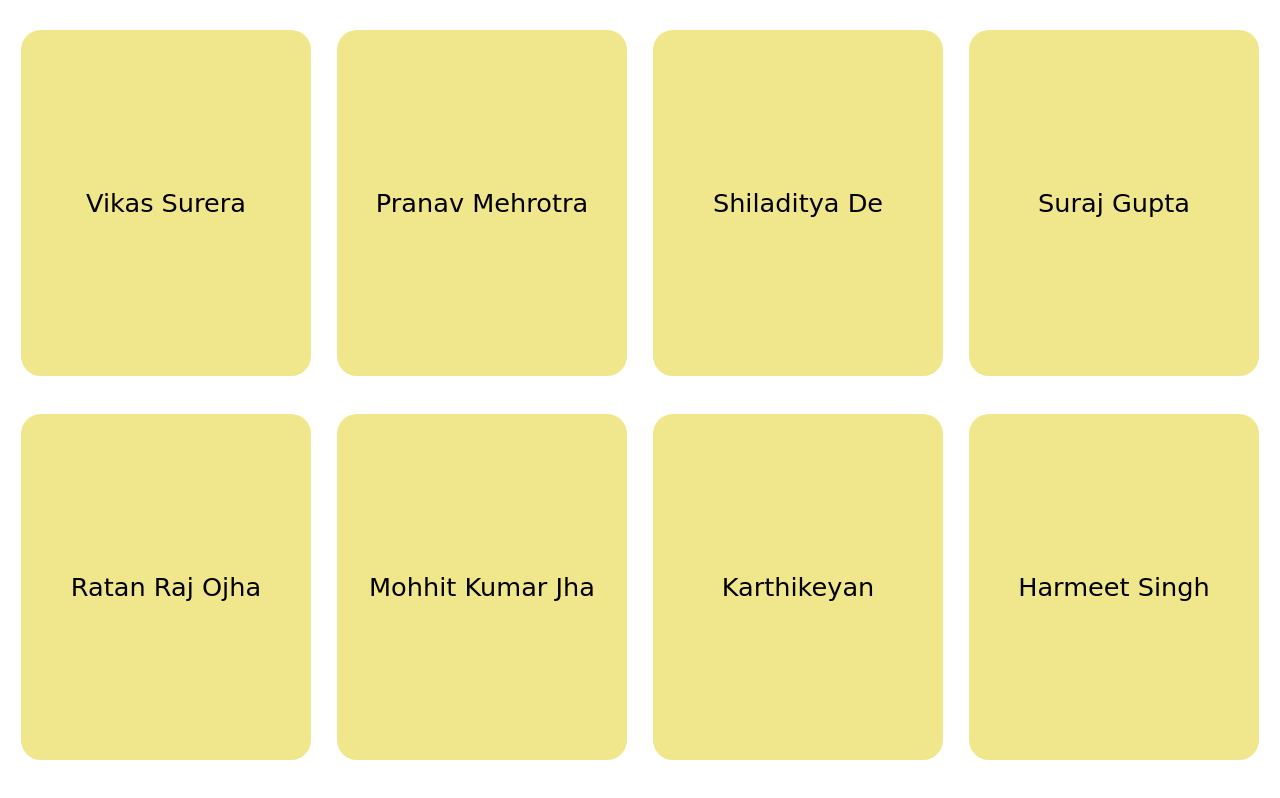
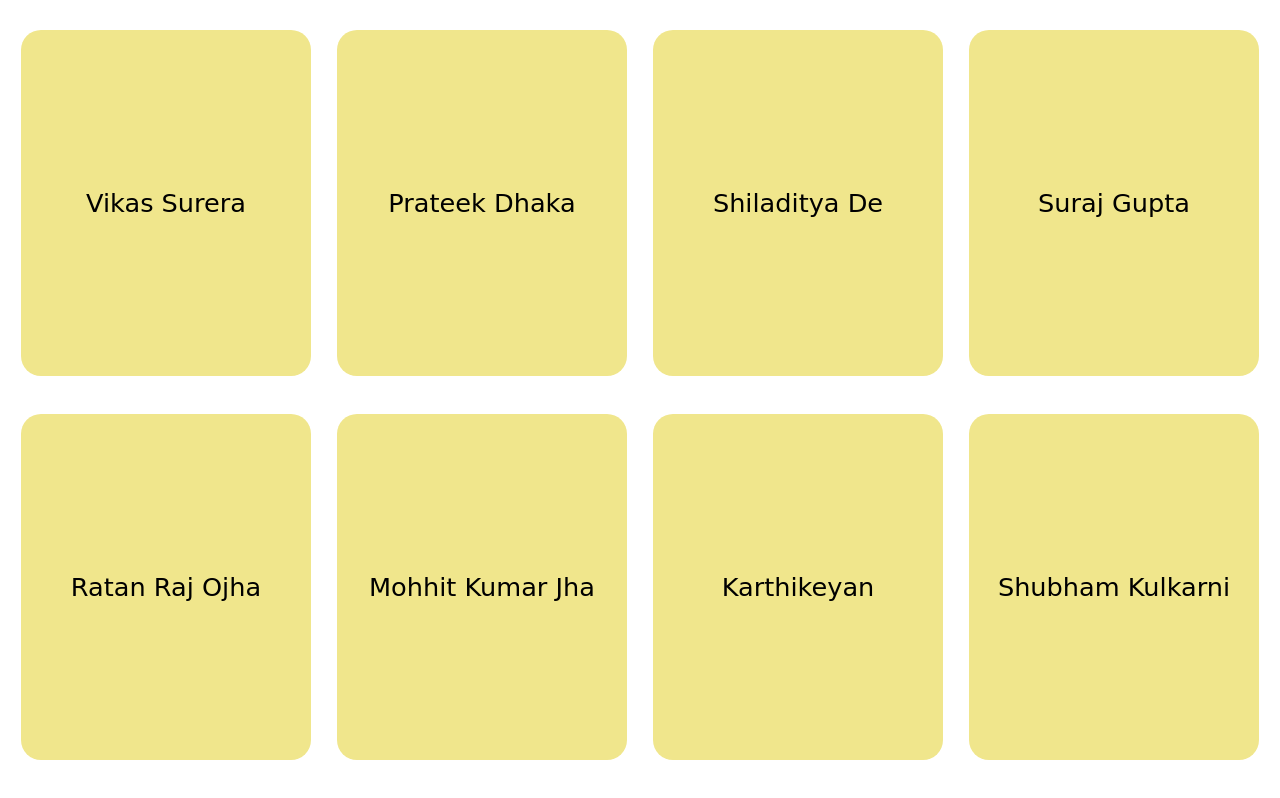
Before and after one commit to PranavMehrotra/Spats-Web-D, a plain HTML site: page Main/Members.html in a window 1280 px wide. Drawn offline with Linux system fonts and the light colour scheme.

Commit message:
Update Members.html

```diff
--- a/Main/Members.html
+++ b/Main/Members.html
@@ -10,7 +10,7 @@
 <body>
     <div class="head">
         <a href="https://www.facebook.com/vikas.surera" target="_blank">Vikas Surera</a>
-        <a href="https://www.facebook.com/pranav.mehrotra.167" target="_blank">Pranav Mehrotra</a>
+        <a href="https://www.facebook.com/profile.php?id=100008420526354" target="_blank">Prateek Dhaka</a>
         <a href="https://www.facebook.com/shiladitya.de.9" target="_blank">Shiladitya De</a>
         <a href="https://www.facebook.com/profile.php?id=100057206746965" target="_blank">Suraj Gupta</a>
     </div>
@@ -18,7 +18,7 @@
         <a href="https://www.facebook.com/ratanr.ojha" target="_blank">Ratan Raj Ojha</a>
         <a href="https://www.facebook.com/mohhit.kumar.94" target="_blank">Mohhit Kumar Jha</a>
         <a href="https://www.facebook.com/karthikeyan.ramachandran.779" target="_blank">Karthikeyan</a>
-        <a href="https://www.facebook.com/harmeet.singhrath" target="_blank">Harmeet Singh</a>
+        <a href="https://www.facebook.com/shubham.kulkarni.75457" target="_blank">Shubham Kulkarni</a>
     </div>
 </body>
 </html>
```
